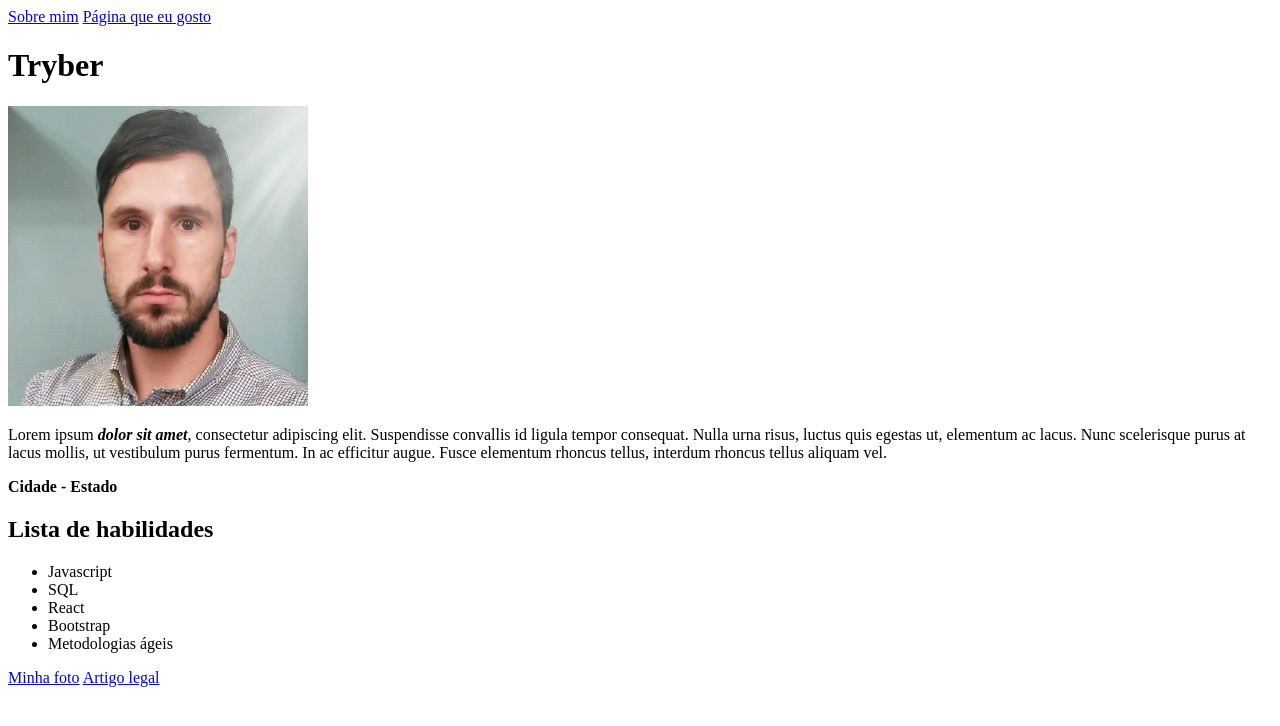
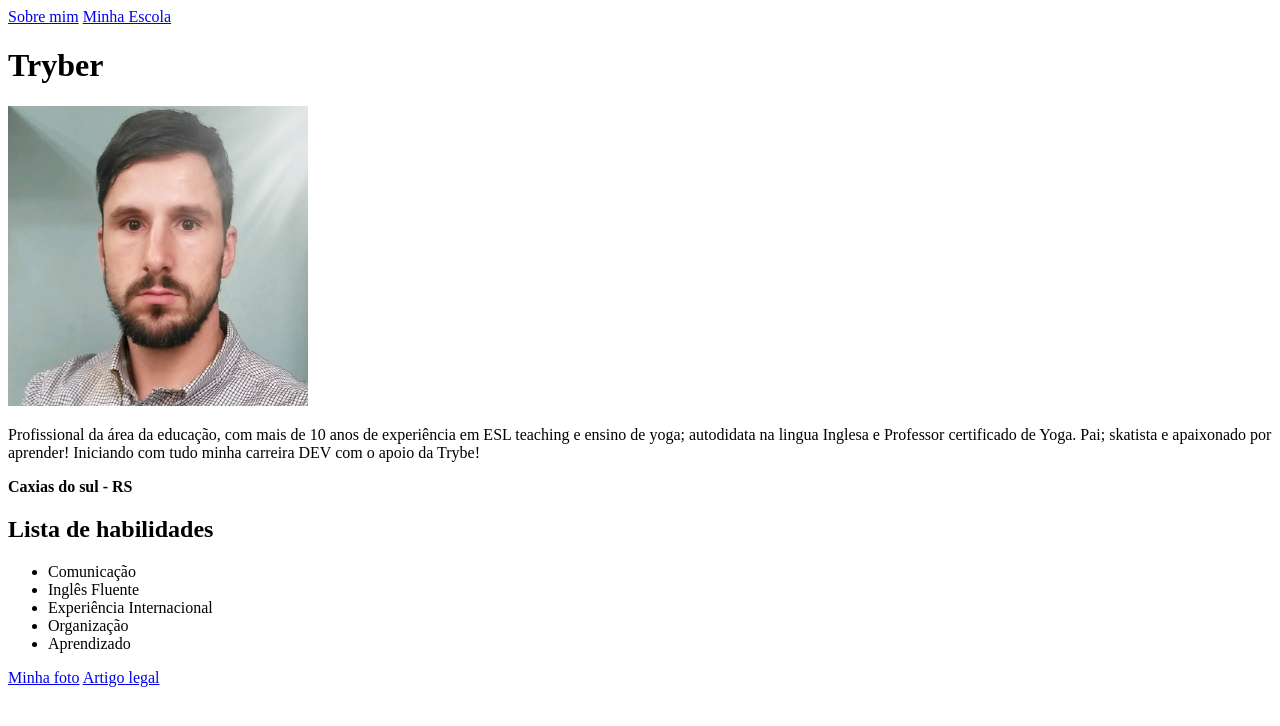
Before and after one commit to devFelipedaRosa/devFelipedaRosa.github.io, a plain HTML site: page index.html in a window 1280 px wide. Drawn offline with Linux system fonts and the light colour scheme.

Commit message:
Adiciona parágrafo e lista de habilidades

```diff
--- a/index.html
+++ b/index.html
@@ -16,31 +16,27 @@
 
 <body>
 
-  <a href="#sobre-mim">Sobre mim</a>
+  <a href="https://www.linkedin.com/in/felipe-darosa/">Sobre mim</a>
 
-  <a href="#pagina">Página que eu gosto</a>
+  <a href="https://www.betrybe.com/">Minha Escola</a>
 
   <h1 class="Felipe da Rosa">Tryber</h1>
 
   <img src="eu.jpeg" width="300px" alt="Rapaz bonito e sério" id="foto">
 
-  <p class="descricao">Lorem ipsum <strong><em>dolor sit amet</em></strong>, consectetur adipiscing elit. Suspendisse convallis id ligula tempor consequat. Nulla urna risus, luctus quis egestas ut, elementum ac lacus. Nunc scelerisque purus at lacus mollis, ut vestibulum purus fermentum. In ac efficitur augue. Fusce elementum rhoncus tellus, interdum rhoncus tellus aliquam vel.</p>
+  <p> Profissional da área da educação, com mais de 10 anos de experiência em ESL teaching e ensino de yoga; autodidata na lingua Inglesa e Professor certificado de Yoga. Pai; skatista e apaixonado por aprender! Iniciando com tudo minha carreira DEV com o apoio da Trybe!</p>
 
-  <p class="resido"><strong>Cidade - Estado</strong></p>
+  <p class="resido"><strong>Caxias do sul - RS</strong></p>
 
   <h2>Lista de habilidades</h2>
 
   <ul>
 
-    <li class="javascript">Javascript</li>
-
-    <li class="sql">SQL</li>
-
-    <li class="react">React</li>
-
-    <li class="bootstrap">Bootstrap</li>
-
-    <li class="metoAgil">Metodologias ágeis</li>
+    <li>Comunicação</li>
+    <li>Inglês Fluente</li>
+    <li>Experiência Internacional</li>
+    <li>Organização</li>
+    <li>Aprendizado</li>
 
   </ul>
 
```
